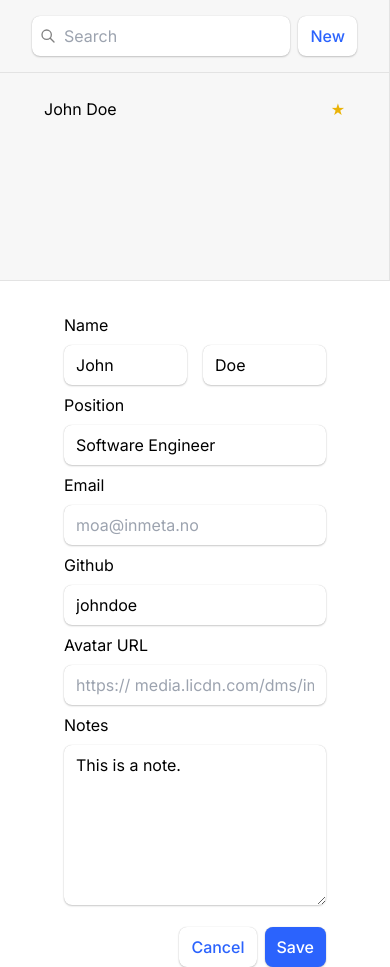
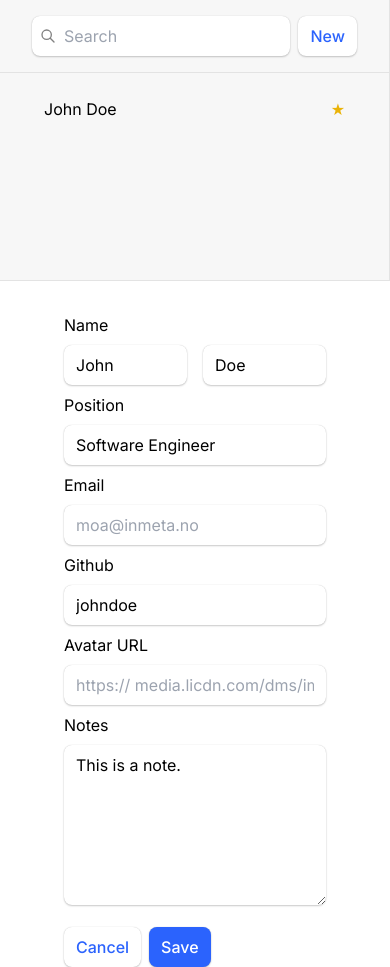
Before and after one commit to originalgish/rsc-workshop-starter, a Next.js app: page /contacts/1/edit in a window 390 px wide. Built offline with nearby package versions, Linux system fonts and the light colour scheme.

Commit message:
Update css

```diff
--- a/app/contacts/[contactId]/edit/_components/ContactForm.tsx
+++ b/app/contacts/[contactId]/edit/_components/ContactForm.tsx
@@ -58,7 +58,7 @@ export default function ContactForm({ contactId }: { contactId: string }) {
         </label>
         <TextArea className="grow" defaultValue={contact.notes || undefined} name="notes" rows={6} />
       </div>
-      <div className="flex gap-2 self-end">
+      <div className="flex gap-2 self-start @sm:self-end">
         <LinkButton theme="secondary" href={`/contacts/${contactId}`}>
           Cancel
         </LinkButton>
```
